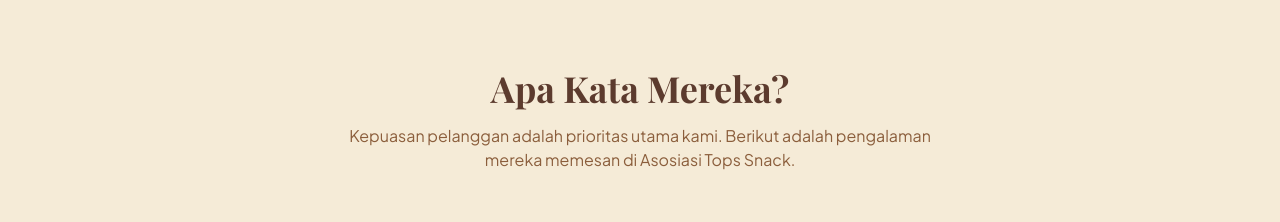
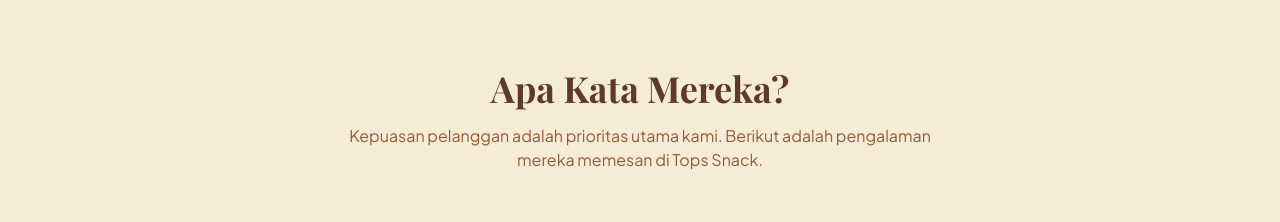
Before and after one commit to berrlylie/tops.snack, a React (Vite) app: page / in a window 1280 px wide. Shown: the part 3960-4182 px from the top of the page. Built offline with nearby package versions, Linux system fonts and the light colour scheme; no server answers; a web font is replaced by a local one.

Commit message:
Update Testimonials.tsx

```diff
--- a/src/components/Testimonials.tsx
+++ b/src/components/Testimonials.tsx
@@ -9,7 +9,7 @@
         <div className="text-center mb-12 md:mb-16">
           <h3 className="text-3xl md:text-4xl font-bold text-brand-brown-dark mb-4">Apa Kata Mereka?</h3>
           <p className="text-sm md:text-base text-brand-brown-medium max-w-2xl mx-auto px-4">
-            Kepuasan pelanggan adalah prioritas utama kami. Berikut adalah pengalaman mereka memesan di Asosiasi Tops Snack.
+            Kepuasan pelanggan adalah prioritas utama kami. Berikut adalah pengalaman mereka memesan di Tops Snack.
           </p>
         </div>
 
```
